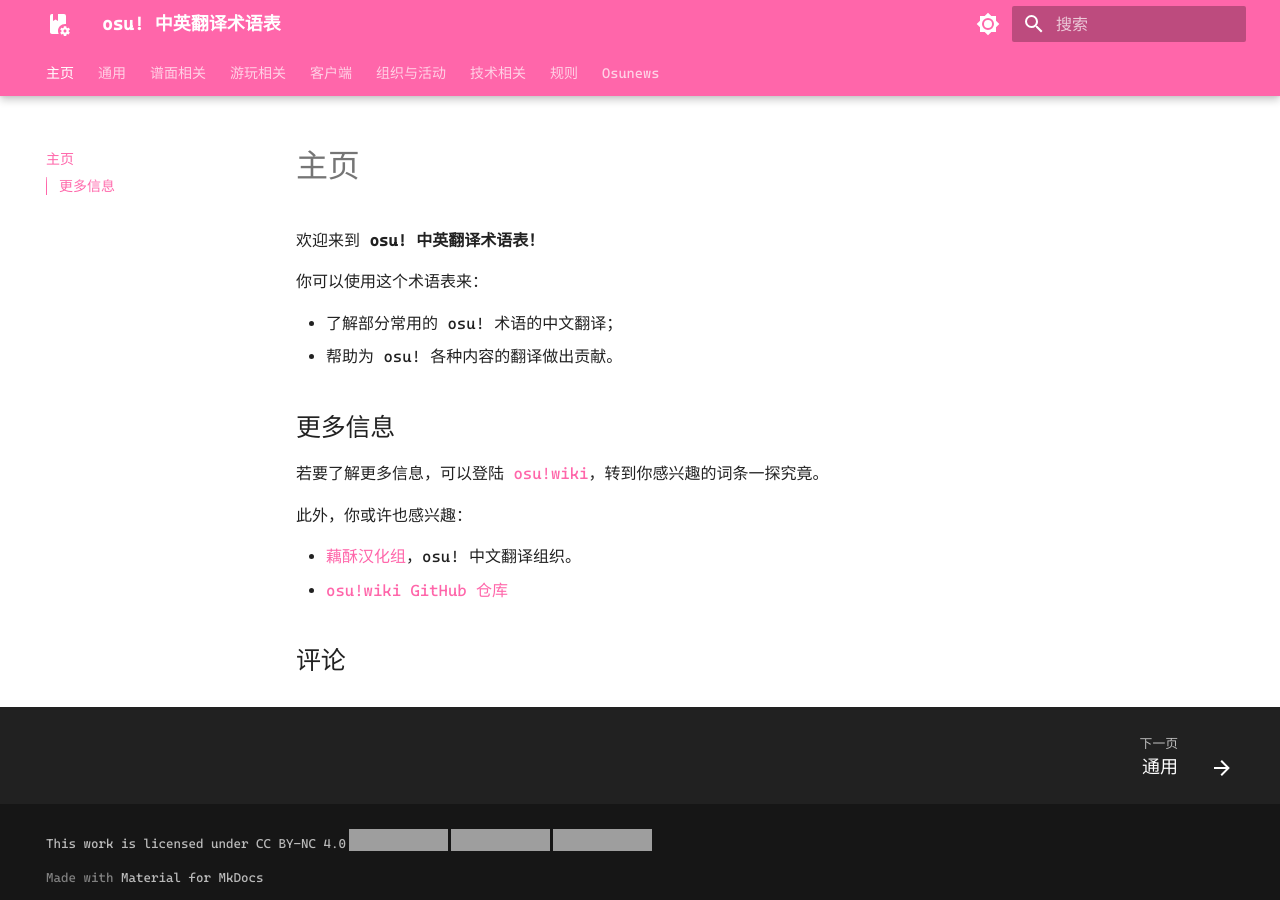
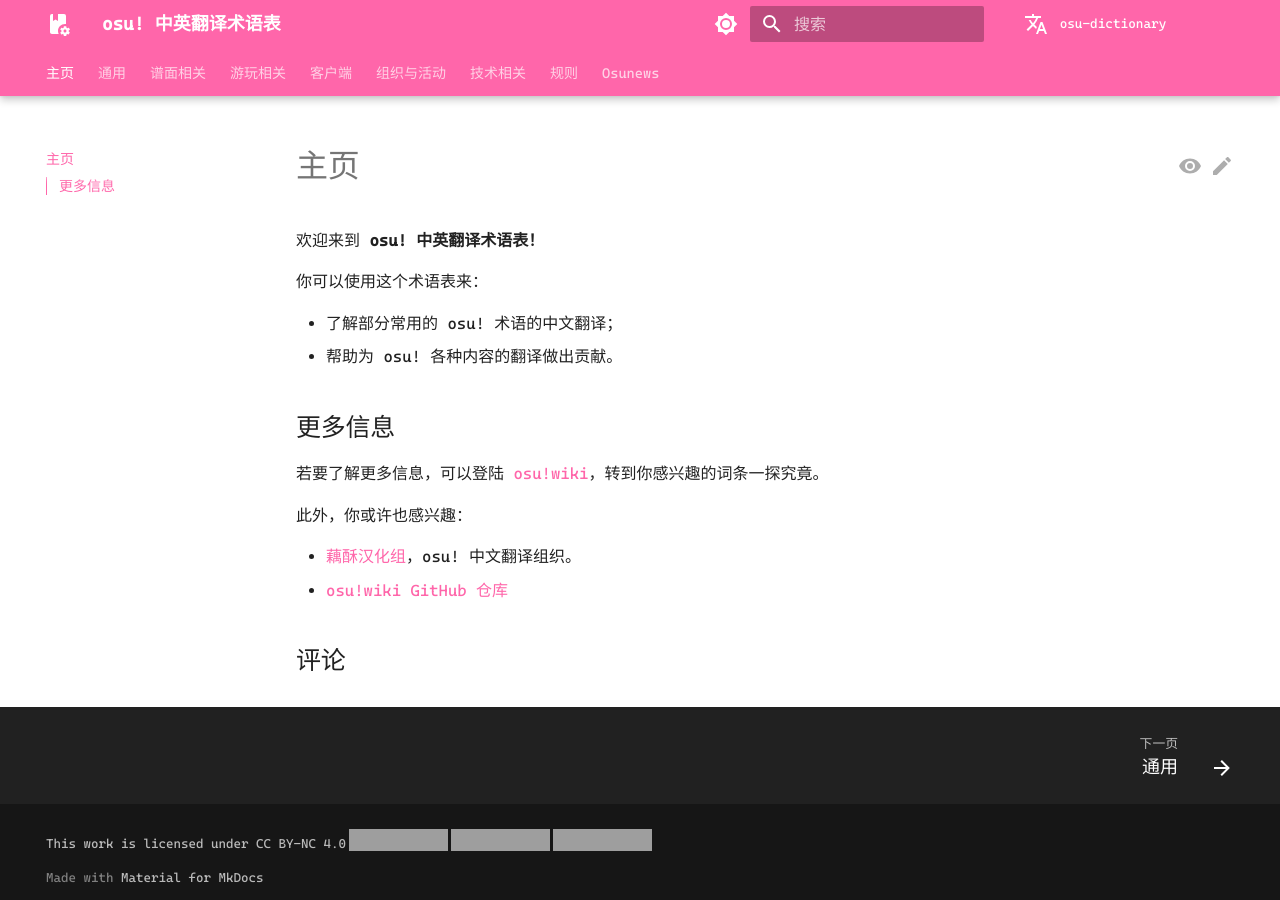
Before and after one commit to osu-atri/osu-translation-ref, an MkDocs documentation site: the page built from docs/index.md, in a window 1280 px wide. Built offline with MkDocs 1.6.1 and Material for MkDocs 9.7.7, drawn with Linux system fonts in a browser that asks for light colours; some web fonts are replaced; comment, search, counter and statistics services are not loaded; grey boxes are pictures that could not be loaded.

Commit message:
Add new features & update repository name (#9)
Somehow a rebase caused this messy PR...

```diff
--- a/mkdocs.yml
+++ b/mkdocs.yml
@@ -1,6 +1,11 @@
 site_name: osu! 中英翻译术语表
 # Subject to change with the repo name
-site_url: https://osu-atri.github.io/osu-translation-ref
+site_url: https://osu-atri.github.io/osu-dictionary
+
+repo_name: osu-dictionary
+repo_url: https://github.com/osu-atri/osu-dictionary
+
+edit_uri: edit/dev/docs/
 
 theme:
   name: material
@@ -8,6 +13,9 @@ theme:
   custom_dir: overrides
   icon:
     logo: material/book-cog
+    repo: material/translate
+    edit: material/pencil
+    view: material/eye
     tag:
       default: material/tag-text
       osu: simple/osu
@@ -35,6 +43,8 @@ theme:
     - search.suggest
     - content.code.copy
     - content.code.annotate
+    - content.action.edit
+    - content.action.view
   palette:
     # Palette toggle for light mode
     - scheme: default
```
